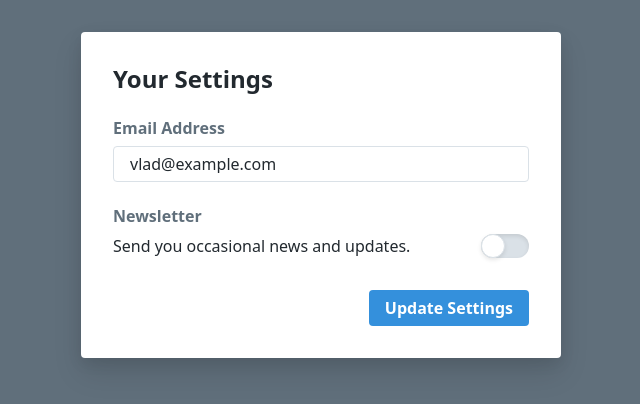
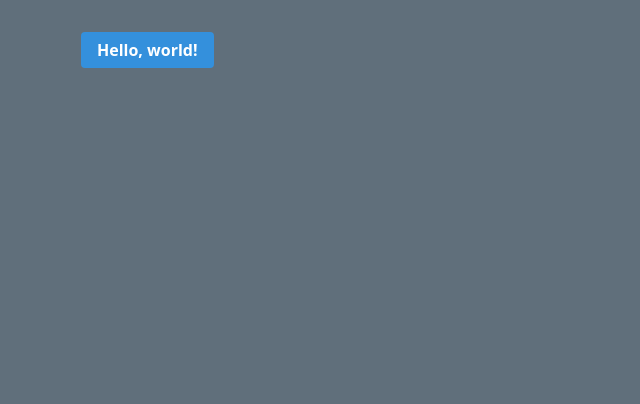
Before and after one commit to VladYurash/vue-adv-comp, a Vue app: page / in a window 1280 px wide. Shown: the top 404 px of the page, without its empty margins (319-959 px from the left). Built offline with nearby package versions, Linux system fonts and the light colour scheme.

Commit message:
renderFunc

```diff
--- a/src/App.vue
+++ b/src/App.vue
@@ -1,17 +1,17 @@
 <template>
     <div class="min-h-screen bg-grey-darker p-8">
         <div class="max-w-sm mx-auto">
-            <user-settings-form></user-settings-form>
+            <hello-world></hello-world>
         </div>
     </div>
 </template>
 
 <script>
-  import UserSettingsForm from "@/components/UserSettingsForm"
+  import HelloWorld from "@/components/HelloWorld"
 
   export default {
     components: {
-      UserSettingsForm
+      HelloWorld
     }
   }
 </script>
--- /dev/null
+++ b/src/components/HelloWorld.vue
@@ -0,0 +1,16 @@
+<script>
+import PrimaryButton from '@/components/PrimaryButton'
+export default {
+    props: [],
+    data() {
+      return {}
+    },
+    render(createElement) {
+      return createElement(PrimaryButton, {
+        nativeOn: {
+            click: () => alert('Click!')
+        }
+      }, 'Hello, world!')
+    }
+}
+</script>
--- /dev/null
+++ b/src/components/PrimaryButton.vue
@@ -0,0 +1,9 @@
+<template>
+    <button type="button" class="btn btn-blue">
+        <slot></slot>
+    </button>
+</template>
+
+<script>
+  export default {}
+</script>
--- a/src/components/ToggleInput.vue
+++ /dev/null
@@ -1,22 +0,0 @@
-<template>
-  <span class="toggle" role="checkbox" tabindex="0"
-        @click="toggle"
-        @keydown.space.prevent="toggle"
-        :aria-checked="toggled.toString()"
-  ></span>
-</template>
-
-<script>
-  export default {
-    model: {
-      prop: 'toggled',
-      event: 'toggle'
-    },
-    props: ["toggled"],
-    methods: {
-      toggle() {
-        this.$emit("toggle", !this.toggled)
-      }
-    }
-  }
-</script>
--- a/src/components/UserSettingsForm.vue
+++ /dev/null
@@ -1,42 +0,0 @@
-<template>
-    <form class="card" @submit.prevent="submit">
-        <h1 class="text-2xl font-bold mb-6">Your Settings</h1>
-        <label class="block mb-6">
-            <span class="form-label mb-2">Email Address</span>
-            <input v-model="email" class="form-input" placeholder="you@example.com">
-        </label>
-        <div class="mb-8">
-            <span class="form-label mb-2">Newsletter</span>
-            <div class="flex justify-between items-center">
-                <p class="mr-4">Send you occasional news and updates.</p>
-                <toggle-input v-model="receiveNewsletter"></toggle-input>
-            </div>
-        </div>
-        <div class="text-right">
-            <button type="submit" class="btn btn-blue">Update Settings</button>
-        </div>
-    </form>
-</template>
-
-<script>
-  import ToggleInput from "@/components/ToggleInput"
-
-  export default {
-    components: {
-      ToggleInput
-    },
-    data: () => ({
-      email: "vlad@example.com",
-      receiveNewsletter: false
-    }),
-    methods: {
-      submit() {
-        console.log(1)
-        console.log("Submitting preferences...", {
-          email: this.email,
-          receiveNewsletter: this.receiveNewsletter
-        })
-      }
-    }
-  }
-</script>
```
